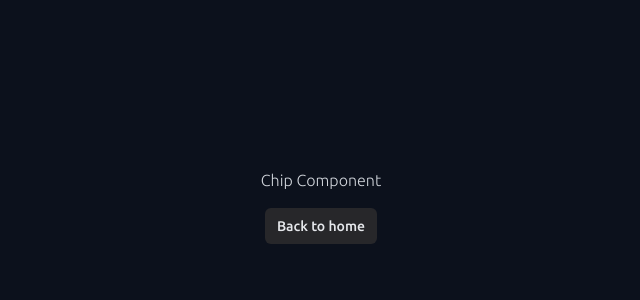
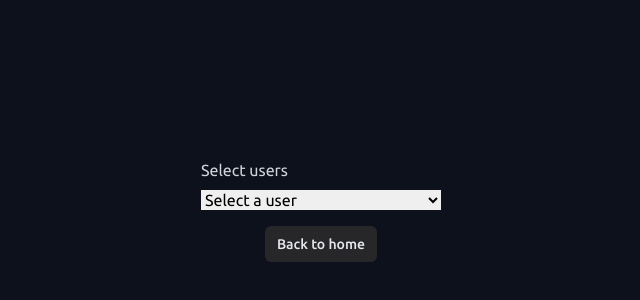
Before and after one commit to ashutosh887/zchip, a Next.js app: page /chip in a window 1280 px wide. Shown: the part 186-486 px from the top of the page, without its empty margins (319-959 px from the left). Built offline with nearby package versions, Linux system fonts and the light colour scheme.

Commit message:
feat: integrate sample chip

```diff
--- a/src/app/chip/page.tsx
+++ b/src/app/chip/page.tsx
@@ -1,5 +1,7 @@
 "use client";
 import Button from "@/components/Button";
+import UserChipSelect from "@/components/UserChipSelect";
+import { sampleUsers } from "@/config/mock";
 import { useRouter } from "next/navigation";
 import React from "react";
 
@@ -10,7 +12,7 @@ function Chip({}: Props) {
 
   return (
     <div className="flex flex-col justify-center items-center h-screen">
-      <h4 className="font-light text-gray-300 select-none">Chip Component</h4>
+      <UserChipSelect userData={sampleUsers} />
 
       <div className="flex justify-center items-center m-2 p-2">
         <Button text="Back to home" onClick={() => router.push("/")} />
```
